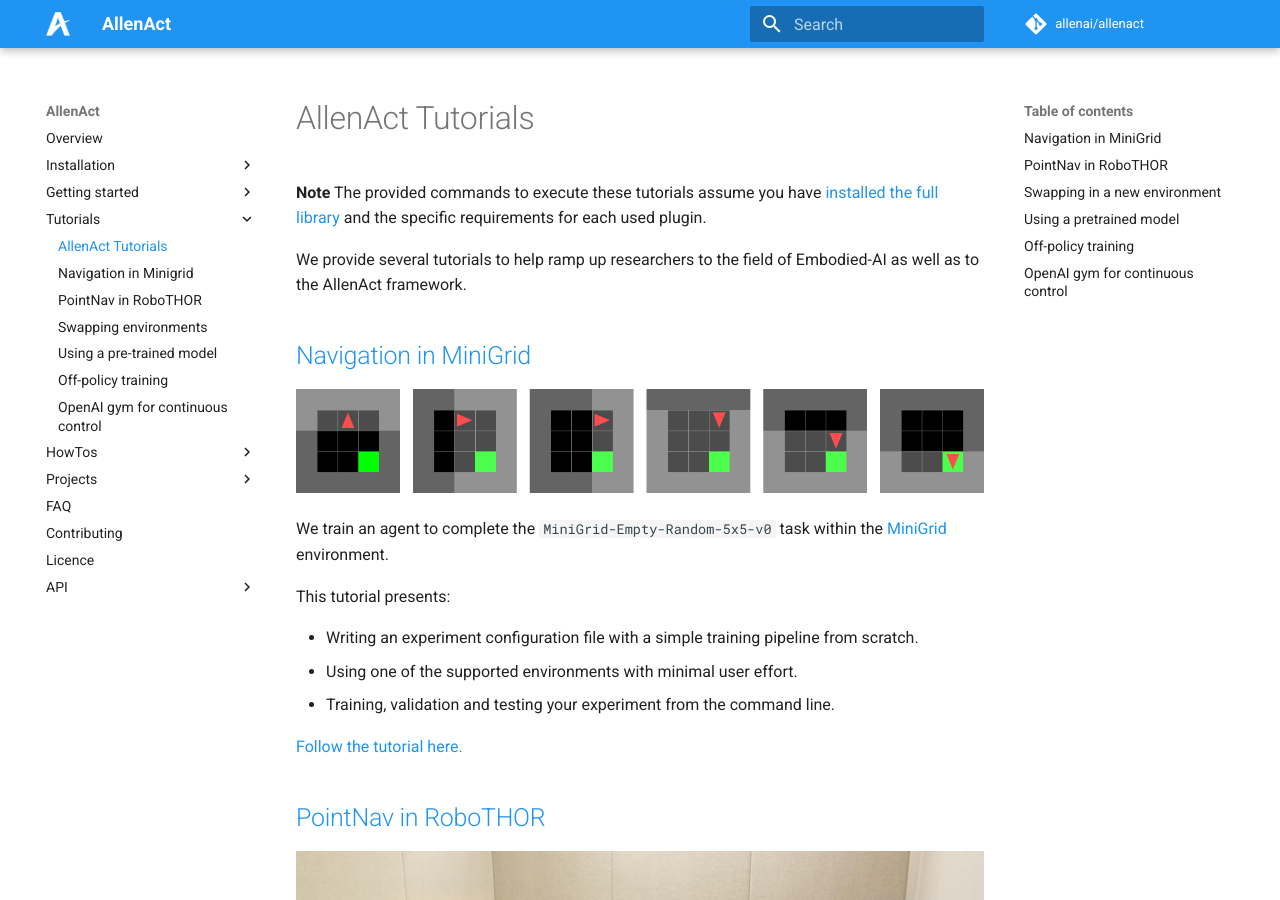
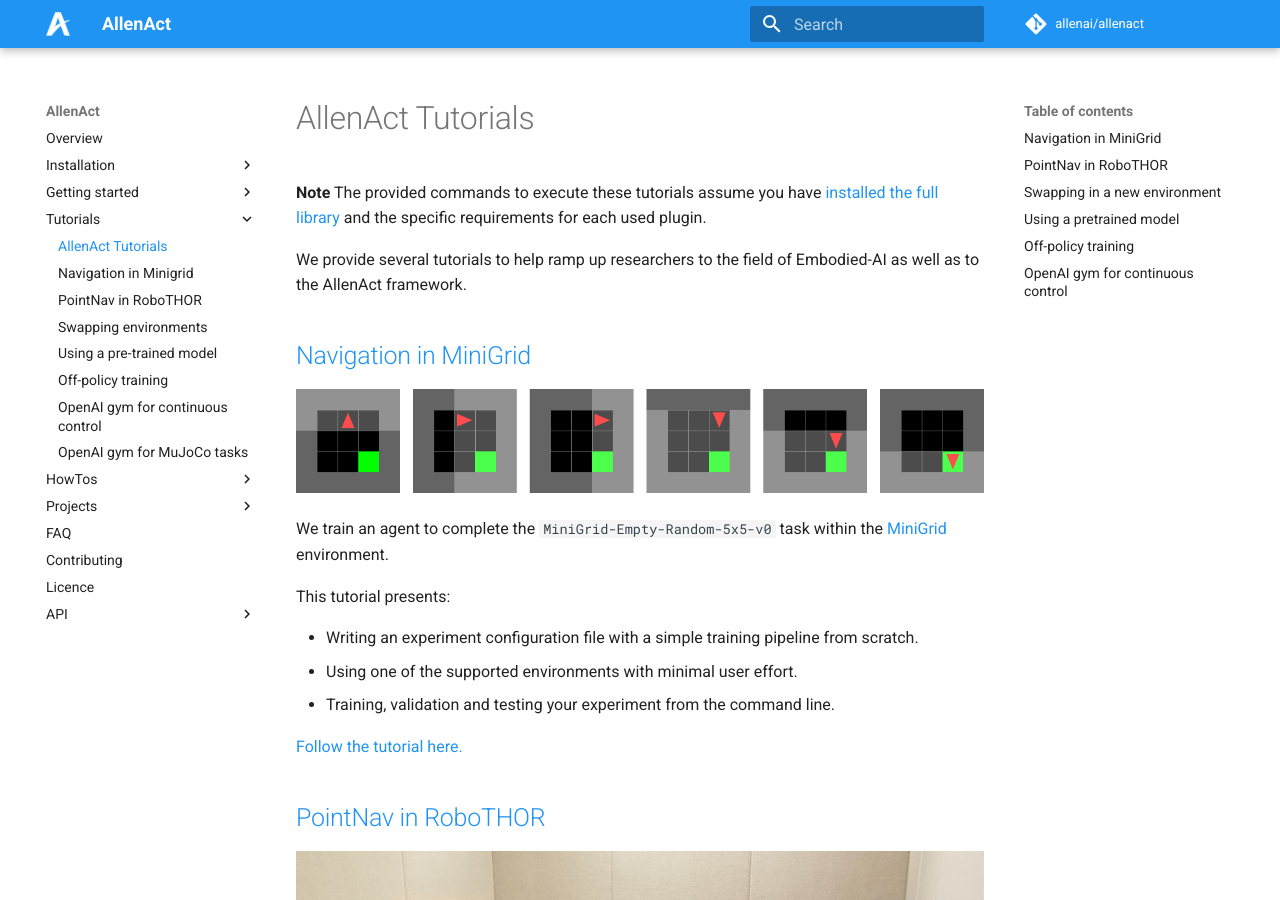
Before and after one commit to allenai/allenact, an MkDocs documentation site: the page built from docs/tutorials/index.md, in a window 1280 px wide and 900 px high. Built offline with MkDocs 1.6.1 and Material for MkDocs 9.7.7, drawn with Linux system fonts in a browser that asks for light colours; comment, search, counter and statistics services are not loaded.

Commit message:
Adding mujoco tutorial to mkdocs.yml.

```diff
--- a/mkdocs.yml
+++ b/mkdocs.yml
@@ -43,6 +43,7 @@
   - Using a pre-trained model: tutorials/running-inference-on-a-pretrained-model.md
   - Off-policy training: tutorials/offpolicy-tutorial.md
   - OpenAI gym for continuous control: tutorials/gym-tutorial.md
+  - OpenAI gym for MuJoCo tasks: tutorials/gym-mujoco-tutorial.md
 #  - IL to RL with pipelines: tutorials/training-pipelines.md
 - HowTos:
   - Define an experiment: howtos/defining-an-experiment.md
```
